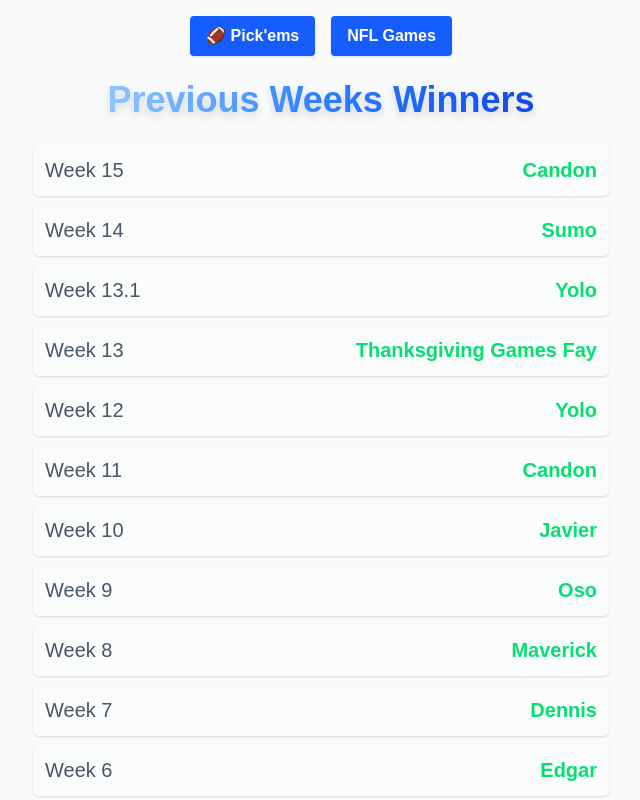
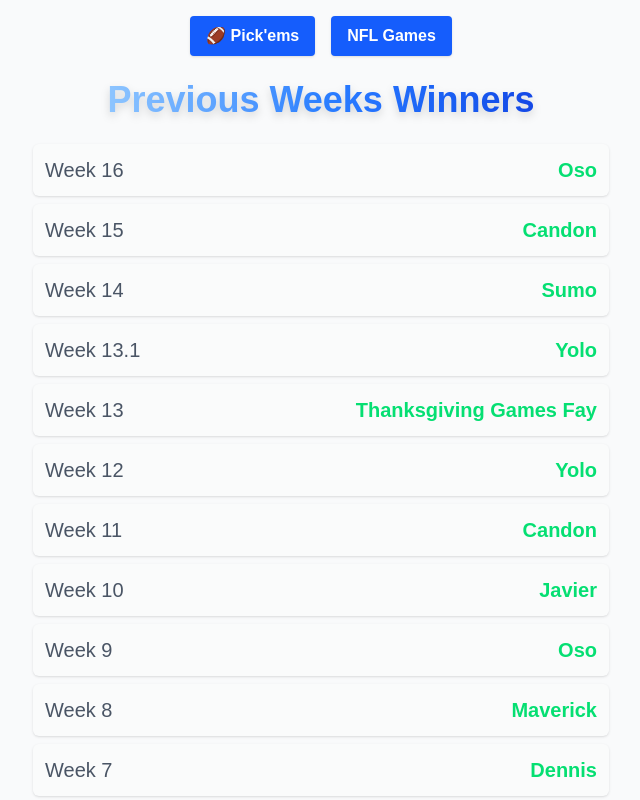
Before and after one commit to CarlosMartinezCM/pickEmTracker, a Next.js app: page /pastWinners in a window 1280 px wide. Shown: the top 800 px of the page, without its empty margins (319-959 px from the left). Built offline with nearby package versions, Linux system fonts and the light colour scheme.

Commit message:
Updated week 16 Winner

```diff
--- a/app/components/PickEmBoard.tsx
+++ b/app/components/PickEmBoard.tsx
@@ -549,7 +549,7 @@ export default function PickemTracker() {
         {/* Winner */}
         {winners.length > 0 && (
           <div className="text-center mt-4 text-3xl font-bold text-green-300 dark:text-green-400">
-            🏆 {winners.map((p) => null).join(" ")}
+            🏆 Oso {winners.map((p) => null).join(" ")}
           </div>
         )}
 
--- a/app/pastWinners/page.tsx
+++ b/app/pastWinners/page.tsx
@@ -7,6 +7,7 @@ type PreviousWinner = {
 };
 
 const previousWinners: PreviousWinner[] = [
+  { week: 16, winner: "Oso_" },
   { week: 15, winner: "Candon" },
   { week: 14, winner: "Sumo" },
   { week: 13.1, winner: "Yolo" },
--- a/app/winner/[week]/page.tsx
+++ b/app/winner/[week]/page.tsx
@@ -6,6 +6,7 @@ import Link from "next/link";
 type PreviousWinner = { week: number; winner: string };
 
 const previousWinners: PreviousWinner[] = [
+  { week: 16, winner: "Oso_" },
   { week: 15, winner: "Candon" },
   { week: 14, winner: "Sumo" },
   { week: 13.1, winner: "Yolo" },
```
